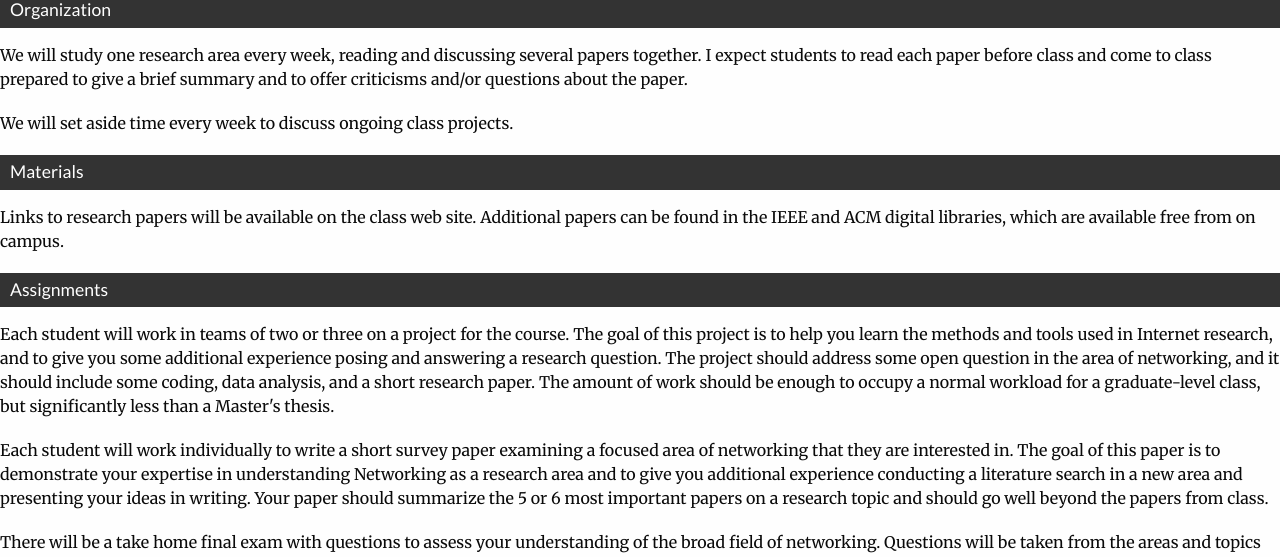
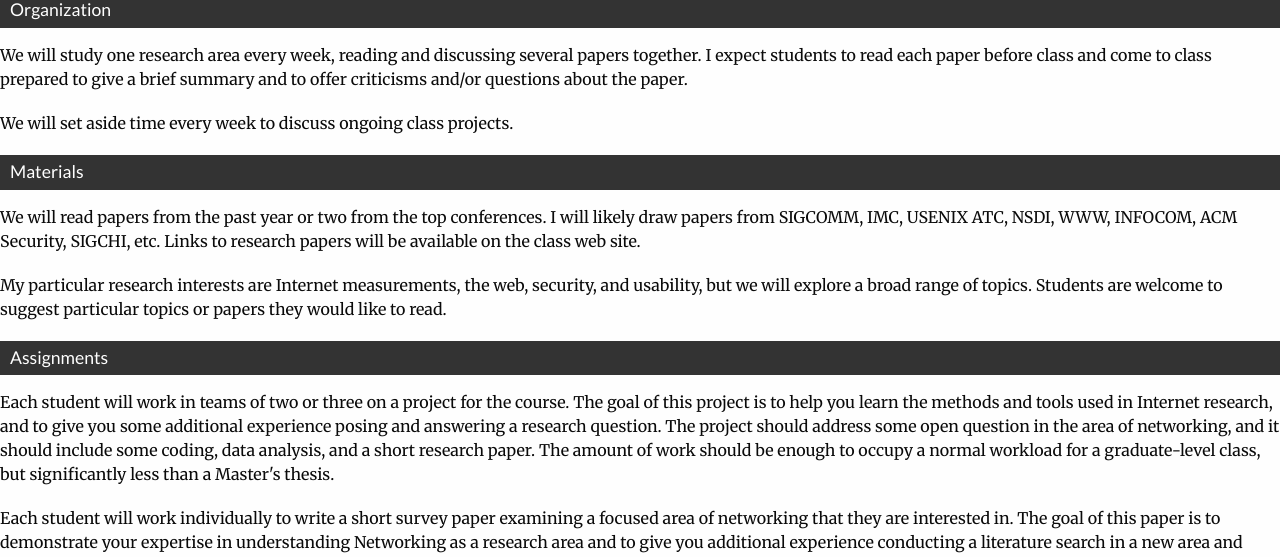
Before and after one commit to zappala/cs660-web, a Flask app: page /fall-2014/ in a window 1280 px wide. Shown: the part 741-1298 px from the top of the page. Run offline with Flask 2, Linux system fonts and the light colour scheme; some libraries are stand-ins or nearby versions.

Commit message:
Updated syllabus.

```diff
--- a/templates/fall-2014/index.html
+++ b/templates/fall-2014/index.html
@@ -41,9 +41,15 @@ We will set aside time every week to discuss ongoing class projects.
 
 ## Materials
 
-Links to research papers will be available on the class web site.
-Additional papers can be found in the IEEE and ACM digital libraries,
-which are available free from on campus.
+We will read papers from the past year or two from the top
+conferences. I will likely draw papers from SIGCOMM, IMC, USENIX ATC,
+NSDI, WWW, INFOCOM, ACM Security, SIGCHI, etc.  Links to research
+papers will be available on the class web site.
+
+My particular research interests are Internet measurements, the web,
+security, and usability, but we will explore a broad range of
+topics. Students are welcome to suggest particular topics or papers
+they would like to read.
 
 ## Assignments
 
```
